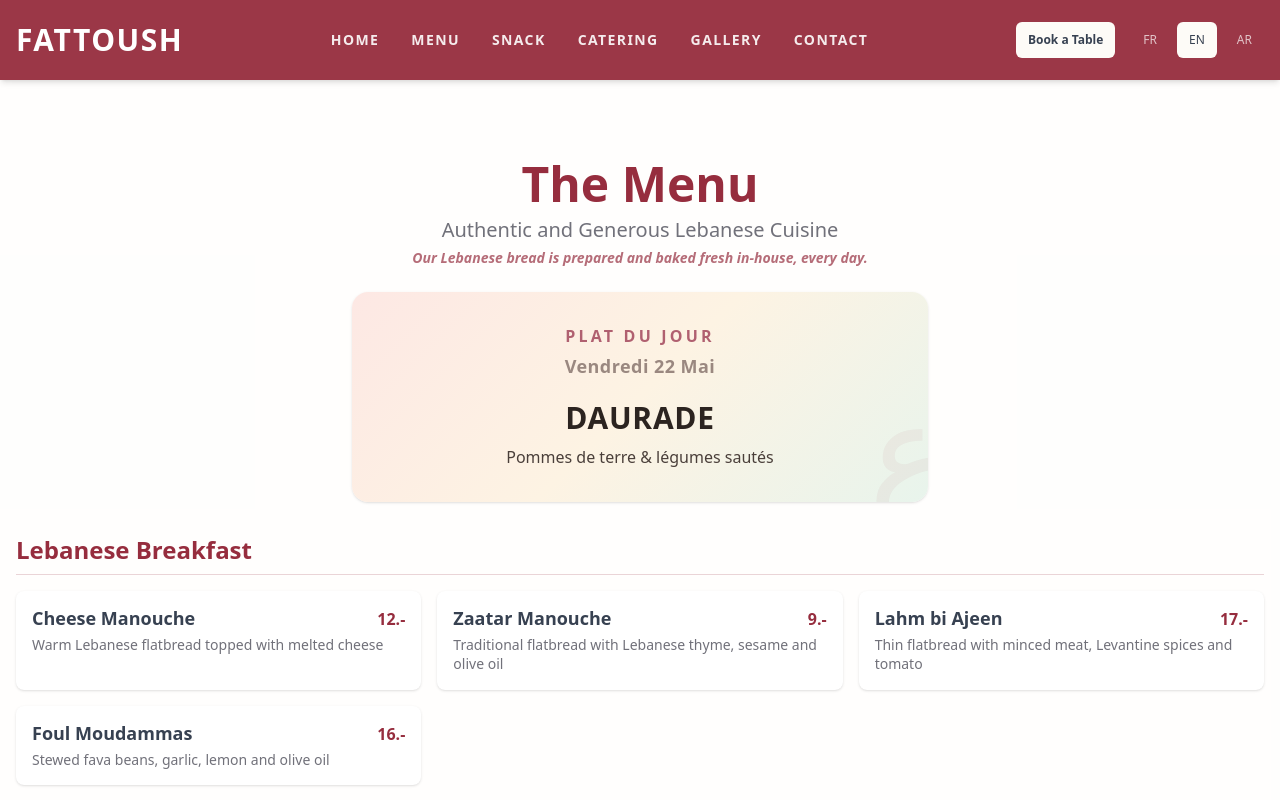
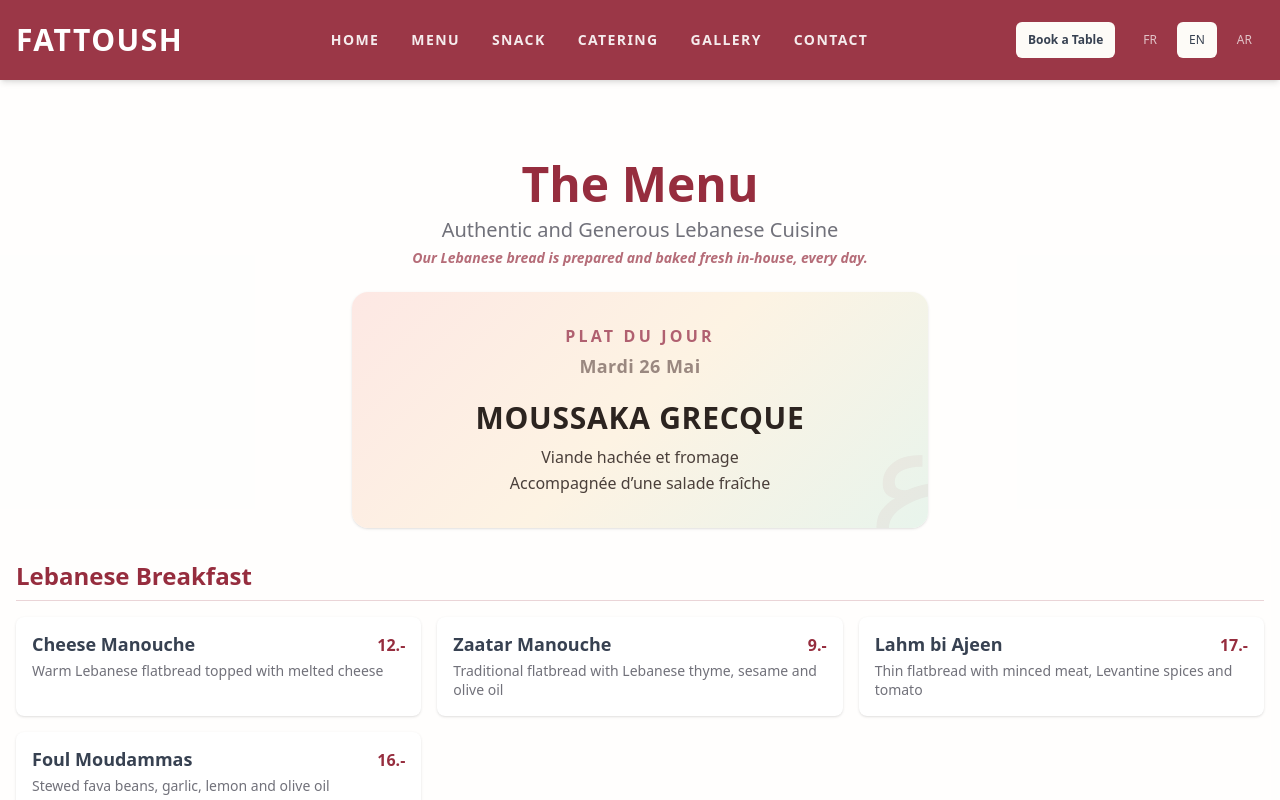
Before and after one commit to lopezdamien/fattoush, a Next.js app: page /en/menu in a window 1280 px wide. Shown: the top 800 px of the page. Built offline with nearby package versions, Linux system fonts and the light colour scheme.

Commit message:
Update plat du jour to Greek Moussaka (Mardi 26 Mai)

```diff
--- a/data/plat-du-jour.json
+++ b/data/plat-du-jour.json
@@ -1,9 +1,9 @@
 {
-  "date": "Vendredi 22 Mai",
+  "date": "Mardi 26 Mai",
   "plats": [
     {
-      "name": "DAURADE",
-      "description": "Pommes de terre & légumes sautés"
+      "name": "MOUSSAKA GRECQUE",
+      "description": "Viande hachée et fromage\nAccompagnée d’une salade fraîche"
     }
   ]
 }
--- a/src/app/[locale]/menu/page.tsx
+++ b/src/app/[locale]/menu/page.tsx
@@ -148,7 +148,7 @@ export default function MenuPage() {
                                     <h2 className="text-2xl md:text-3xl font-bold uppercase tracking-wide" style={{ color: "#2C2420" }}>
                                         {plat.name}
                                     </h2>
-                                    <p className="text-sm md:text-base leading-relaxed" style={{ color: "#4A3F3A" }}>
+                                    <p className="text-sm md:text-base leading-relaxed whitespace-pre-line" style={{ color: "#4A3F3A" }}>
                                         {plat.description}
                                     </p>
                                 </div>
```
